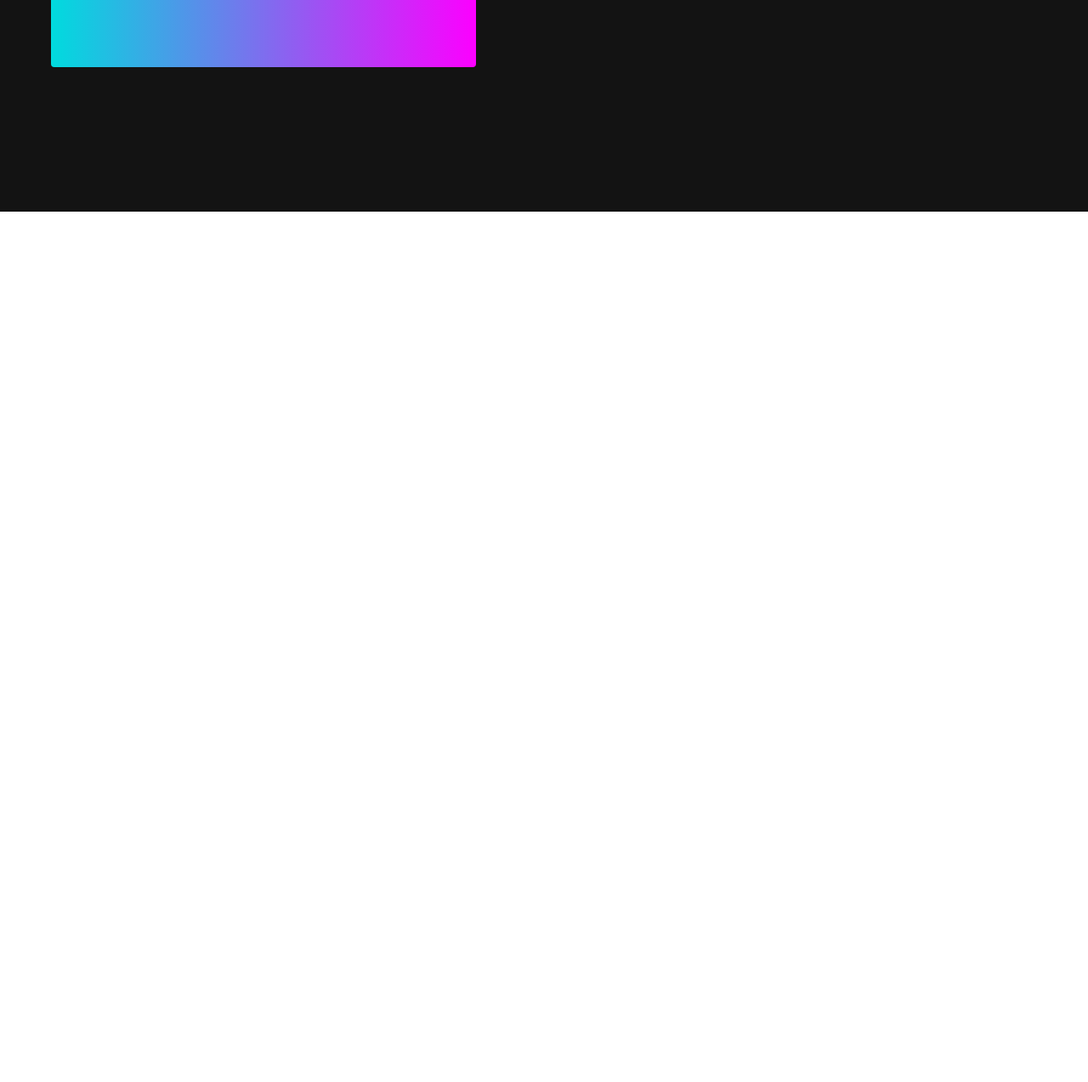
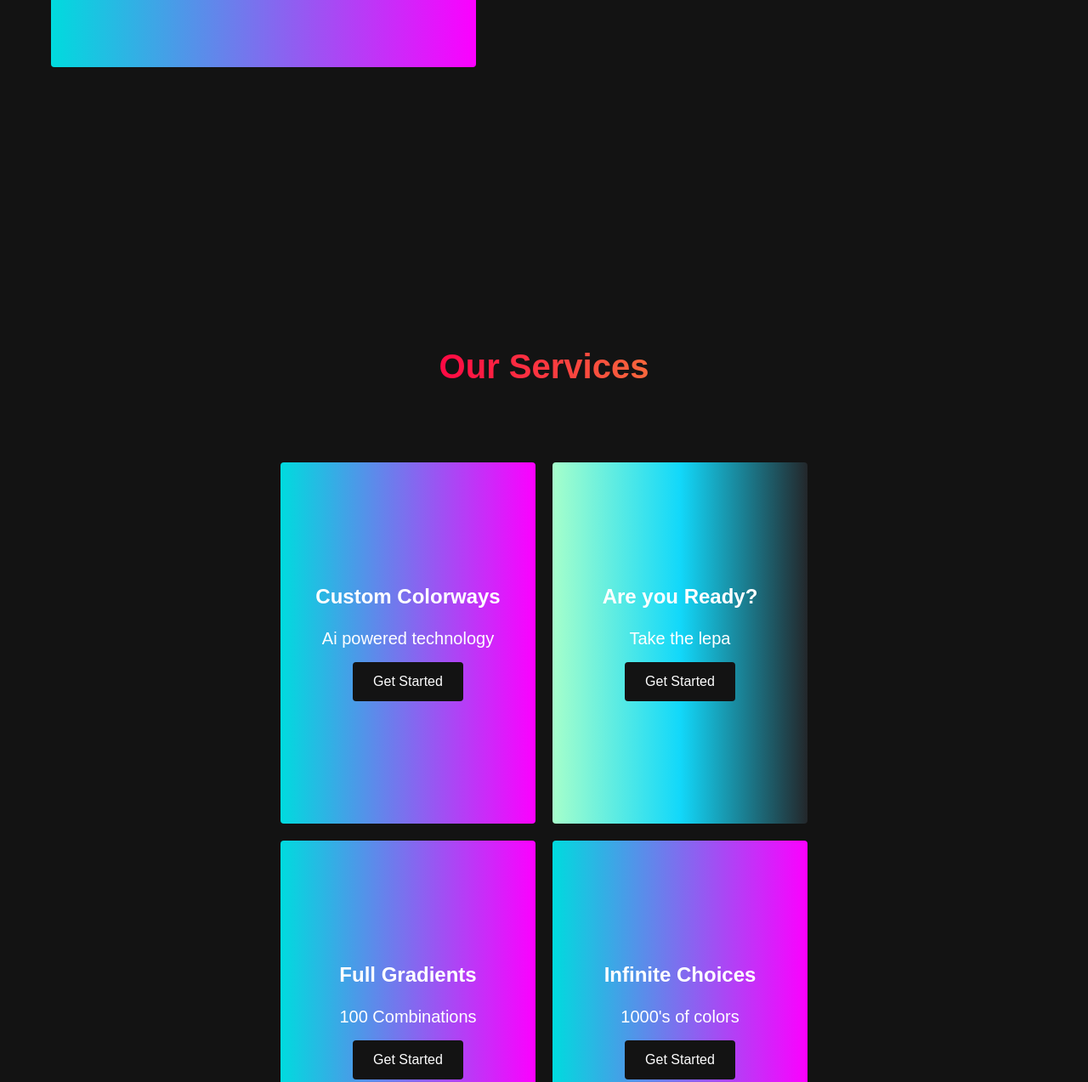
Before and after one commit to Awodi-Emmanuel/simple-landing-page-htmls-css-js, a plain HTML site: page index.html in a window 1280 px wide. Shown: the part 1408-2681 px from the top of the page at 85% size. Before the commit the page ends 1657 px from the top, so only its background shows below. Drawn offline with Linux system fonts and the light colour scheme.

Commit message:
services page completed

```diff
--- a/index.html
+++ b/index.html
@@ -67,6 +67,47 @@
       </div>
     </div>
 
+    <!-- Services Section -->
+    <div class="services" id="services">
+      <h1>Our Services</h1>
+      <div class="services__wrapper">
+        <div class="services__card">
+          <h2>Custom Colorways</h2>
+          <p>Ai powered technology</p>
+          <div class="services__btn"><button>Get Started</button></div>
+        </div>
+        <div class="services__card">
+          <h2>Are you Ready?</h2>
+          <p>Take the lepa</p>
+          <div class="services__btn"><button>Get Started</button></div>
+        </div>
+        <div class="services__card">
+          <h2>Full Gradients</h2>
+          <p>100 Combinations</p>
+          <div class="services__btn"><button>Get Started</button></div>
+        </div>
+        <div class="services__card">
+          <h2>Infinite Choices</h2>
+          <p>1000's of colors</p>
+          <div class="services__btn"><button>Get Started</button></div>
+        </div>
+      </div>
+    </div>
+
+    <!-- Feature Section  -->
+    <div class="main" id="sign-up">
+      <div class="main__container">
+        <div class="main__content">
+          <h1>Join Our Team</h1>
+          <h2>Sign Up Today</h2>
+          <p>See what us different</p>
+          <button class="main__btn"><a href="#">sign up</a></button>
+        </div>
+        <div class="main__img--container">
+          <div class="main__img--card"><i class="fas fa-users"></i></div>
+        </div>
+      </div>
+    </div>
 
     <script src="script.js"></script>
   </body>
--- a/style.css
+++ b/style.css
@@ -436,13 +436,13 @@
   }
 }
 
-
 @media only screen and (max-width: 400px) {
   .main__img--card {
     width: 250px;
     height: 250p;
   }
-  .fa-users, .fa.layer-group {
+  .fa-users,
+  .fa.layer-group {
     font-size: 4rem;
   }
 
@@ -464,3 +464,109 @@
     margin: 2.5rem 0;
   }
 }
+
+/* Services Section  */
+.services {
+  background: #131313;
+  display: flex;
+  flex-direction: column;
+  justify-content: center;
+  align-items: center;
+  height: 100%;
+  padding: 10rem 0;
+}
+
+.services h1 {
+  background: #ff8177;
+  background-image: linear-gradient(to right, #ff0844 0%, #f7673c 100%);
+  background-size: 100%;
+  -webkit-background-clip: text;
+  -moz-background-clip: text;
+  -webkit-text-fill-color: transparent;
+  -moz-text-fill-color: transparent;
+  margin-bottom: 5rem;
+  font-size: 2.5rem;
+}
+
+.services__wrapper {
+  display: grid;
+  grid-template-columns: 1fr 1fr 1fr 1fr;
+  grid-template-rows: 1fr;
+}
+
+.services__card {
+  margin: 10px;
+  height: 425px;
+  width: 300px;
+  border-radius: 4px;
+  display: flex;
+  flex-direction: column;
+  justify-content: center;
+  color: #fff;
+  background-image: linear-gradient(to right, #00dbde 0%, #fc00ff 100%);
+  transition: 0.3s ease-in;
+}
+
+.services__card:nth-child(2) {
+  background: #1fa2ff;
+  background: -webkit-linear-gradient(to right, #a6ffcb, #12d8fa, #23272b);
+  background: linear-gradient(to right, #a6ffcb, #12d8fa, #23272b);
+}
+
+.services__card:nth-child(3) {
+  background-image: linear-gradient(
+    -225deg,
+    #231557 0%,
+    #44107a 29%,
+    #ff1361 67% #fff800 100%
+  );
+}
+
+.services__card h2 {
+  text-align: center;
+}
+
+.services__card p {
+  text-align: center;
+  margin-top: 24px;
+  font-size: 20px;
+}
+
+.services__btn {
+  display: flex;
+  justify-content: center;
+  margin-top: 16px;
+}
+
+.services__card button {
+  color: #fff;
+  padding: 14px 24px;
+  border: none;
+  outline: none;
+  border-radius: 4px;
+  background: #131313;
+  font-size: 1rem;
+}
+
+.services__card button:hover {
+  cursor: pointer;
+}
+
+.services__card:hover {
+  transform: scale(1.075);
+  transition: pointer;
+}
+
+@media only screen and (max-width: 1300px) {
+  .services__wrapper {
+    grid-template-columns: 1fr 1fr;
+  }
+}
+
+@media only screen and (max-width: 768px) {
+  .services__wrapper {
+    grid-template-columns: 1fr;
+  }
+}
+
+/* Footer Css */
```
